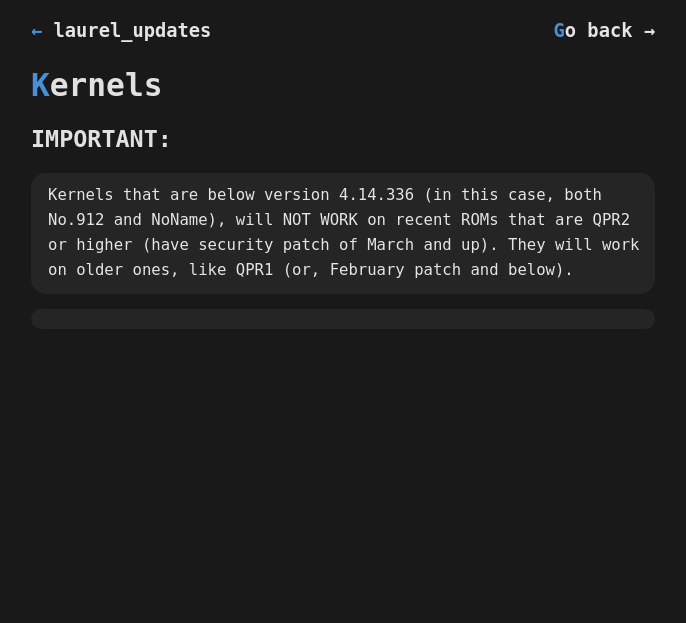
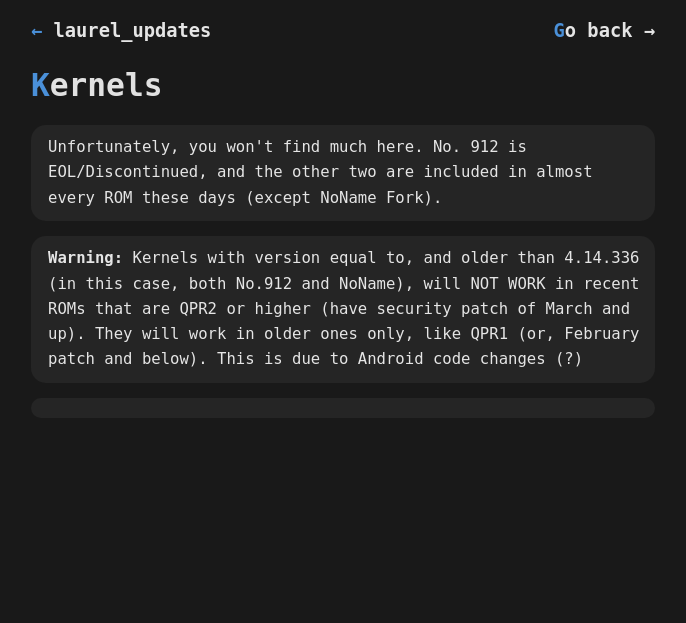
Before and after one commit to devlocalhost/laurel_updates, a Flask app: template templates/kernels.html in a window 1280 px wide. Shown: the top 623 px of the page, without its empty margins (297-983 px from the left). Run offline with Flask 3, Linux system fonts and the light colour scheme; the template is opened without the code that fills it, so the values that code supplies are empty.

Commit message:
rewrite kernels page

```diff
--- a/templates/kernels.html
+++ b/templates/kernels.html
@@ -6,13 +6,9 @@
 </div>
 <h1 class="colored" onclick="toggleStylesheet()">Kernels</h1>
 
-<h2>IMPORTANT:</h2>
-<p>
-    Kernels that are below version 4.14.336 (in this case, both No.912 and
-    NoName), will NOT WORK on recent ROMs that are QPR2 or higher (have security
-    patch of March and up). They will work on older ones, like QPR1 (or,
-    February patch and below).
-</p>
+<p>Unfortunately, you won't find much here. No. 912 is EOL/Discontinued, and the other two are included in almost every ROM these days (except NoName Fork). </p>
+
+<p><strong>Warning:</strong> Kernels with version equal to, and older than 4.14.336 (in this case, both No.912 and NoName), will NOT WORK in recent ROMs that are QPR2 or higher (have security patch of March and up). They will work in older ones only, like QPR1 (or, February patch and below). This is due to Android code changes (?)</p>
 
 <ul>
     {% for kernel in data["kernels"] %}
```
